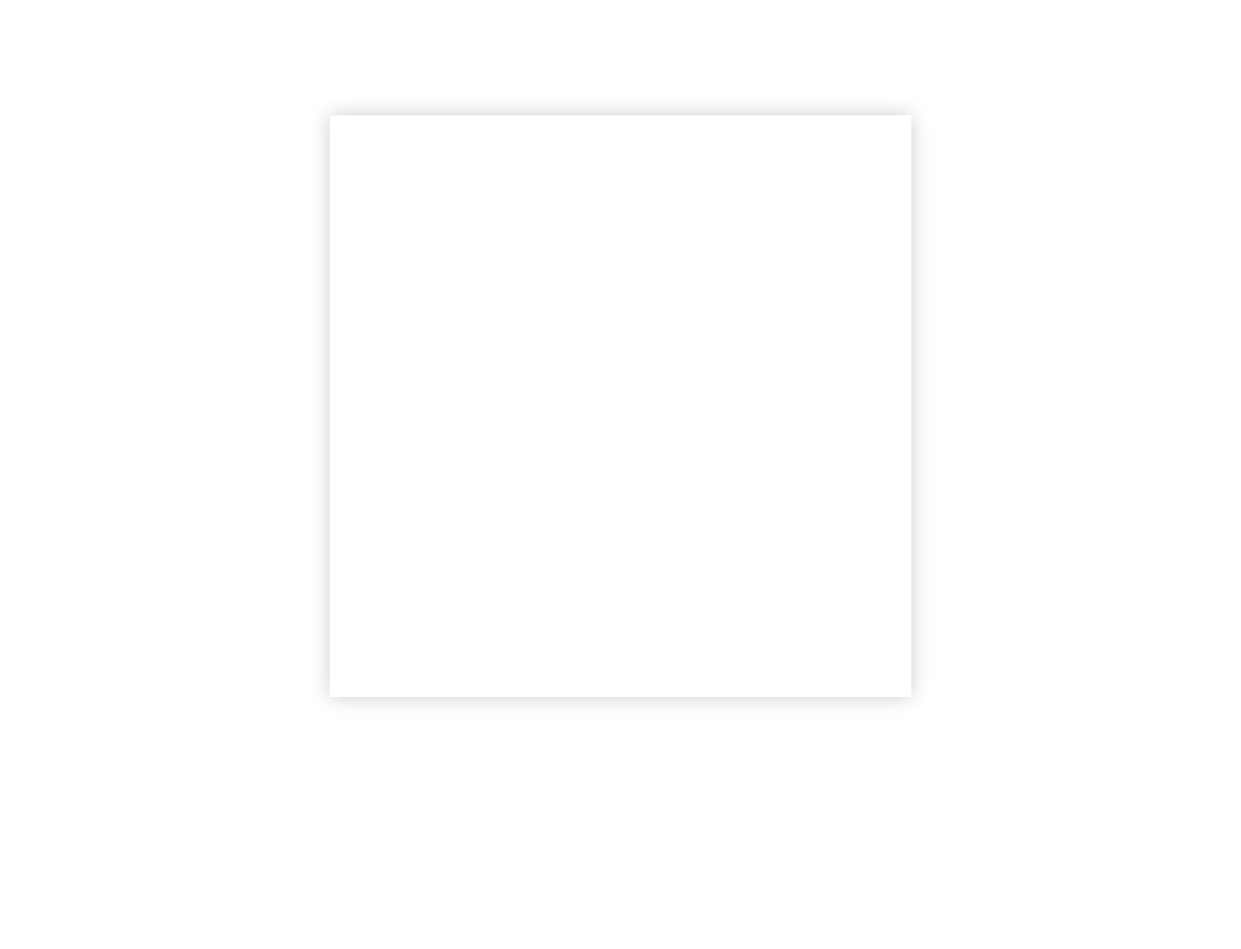
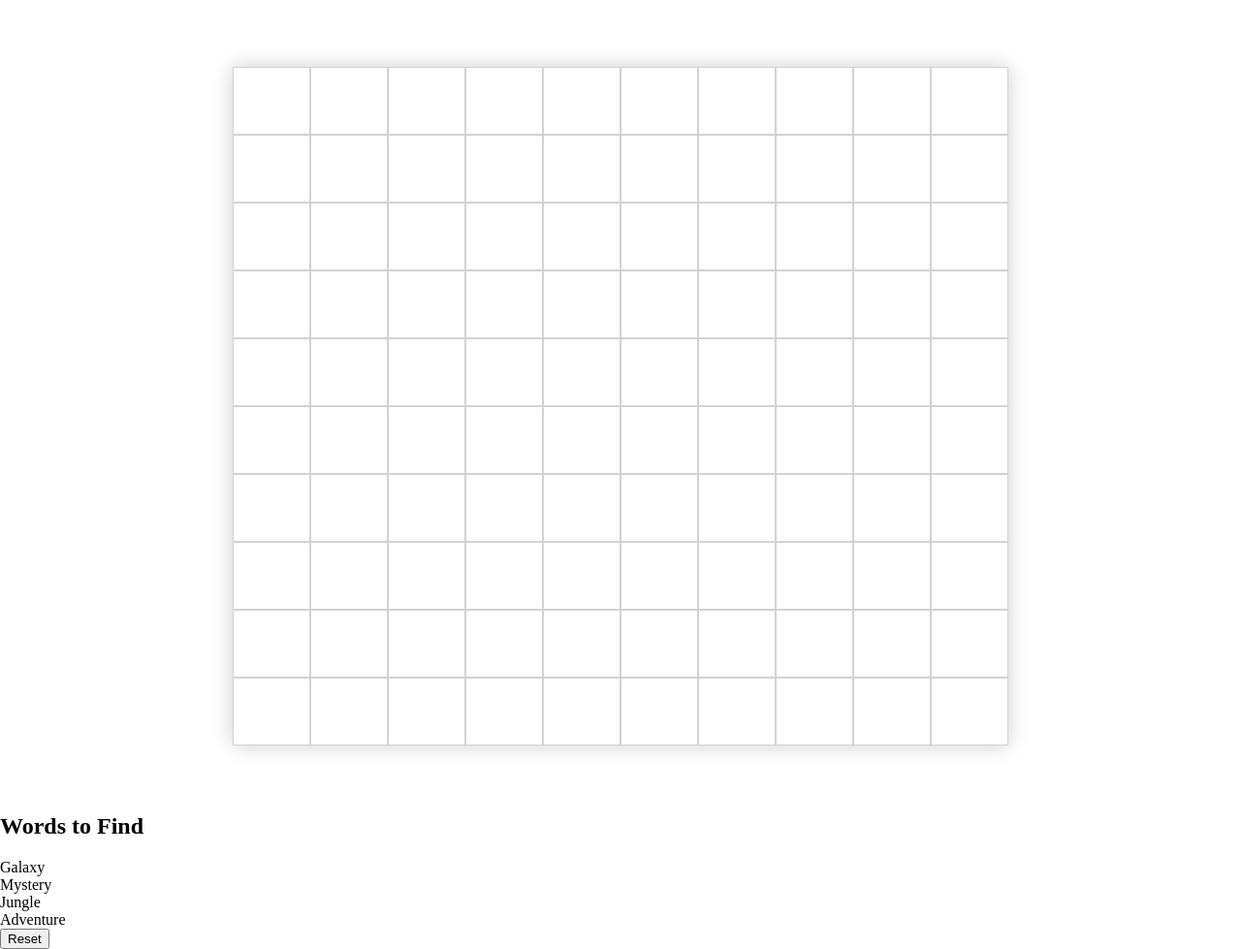
Before and after one commit to SadeSiddiqui/Word-Search, a plain HTML site: page index.html in a window 1280 px wide. Shown: the part 61-1040 px from the top of the page at 97% size. Before the commit the page ends 880 px from the top, so only its background shows below. Drawn offline with Linux system fonts and the light colour scheme.

Commit message:
grid, title, list of words added

```diff
--- a/index.html
+++ b/index.html
@@ -5,6 +5,8 @@
     <meta name="viewport" content="width=device-width, initial-scale=1.0">
     <title>Word Search Application</title>
     <link rel="stylesheet" href="./styles.css">
+    <script src="script.js" defer></script>
+
 </head>
 <body>
     <head>
@@ -15,9 +17,16 @@
         <section id="grid-container">
             <div id="grid"></div>
         </section>
-        <section id="score-section"></section>
-        <section id="words-section"></section>
-        <section id="reset-section"></section>
+        <section id="score-section">
+            <div id="score"></div>
+        </section>
+        <section id="words-section">
+            <h2>Words to Find</h2>
+            <div id="list-of-words"></div>
+        </section>
+        <section id="reset-section">
+            <button id="reset-button">Reset</button>
+        </section>
     </main>
 
 </body>
--- a/script.js
+++ b/script.js
@@ -0,0 +1,39 @@
+function init() {
+    const grid = document.querySelector("#grid")
+    const width = 10;
+    const cellCount = width * width;
+    const cells = [];
+
+
+    // Creating the grid
+    function createGrid() {
+        for (let i = 0; i < cellCount; i++) {
+            const cell = document.createElement('div');
+            grid.appendChild(cell);
+            cells.push(cell)
+        }
+    }
+    createGrid();
+
+    // Creating the list of words for the word search
+    const listOfWords = ["Galaxy", "Mystery", "Jungle", "Adventure"]
+
+    const listOfWordsContainer = document.querySelector("#list-of-words")
+
+    listOfWords.forEach(word => {
+        const wordElement = document.createElement('div');
+        wordElement.textContent = word;
+        listOfWordsContainer.appendChild(wordElement);
+    });
+
+    // Resetting the grid with the rest button
+    function resetGame() {
+        grid.innerHTML = '';
+        cells.length = 0;
+    }
+
+
+
+}
+
+init();
--- a/styles.css
+++ b/styles.css
@@ -21,8 +21,8 @@ body {
     flex-wrap: wrap;
     height: 100%;
     justify-content: center;
-    height: 600px;
-    width: 600px;
+    height: 700px;
+    width: 800px;
 }
 
 #grid div {
```
